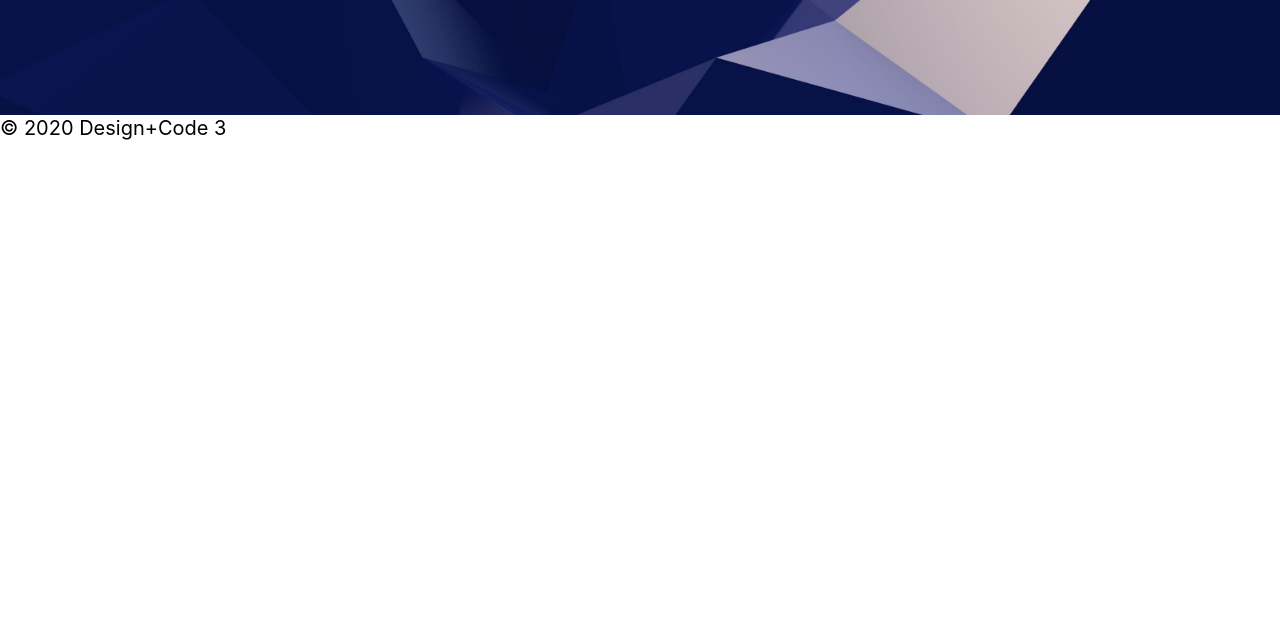
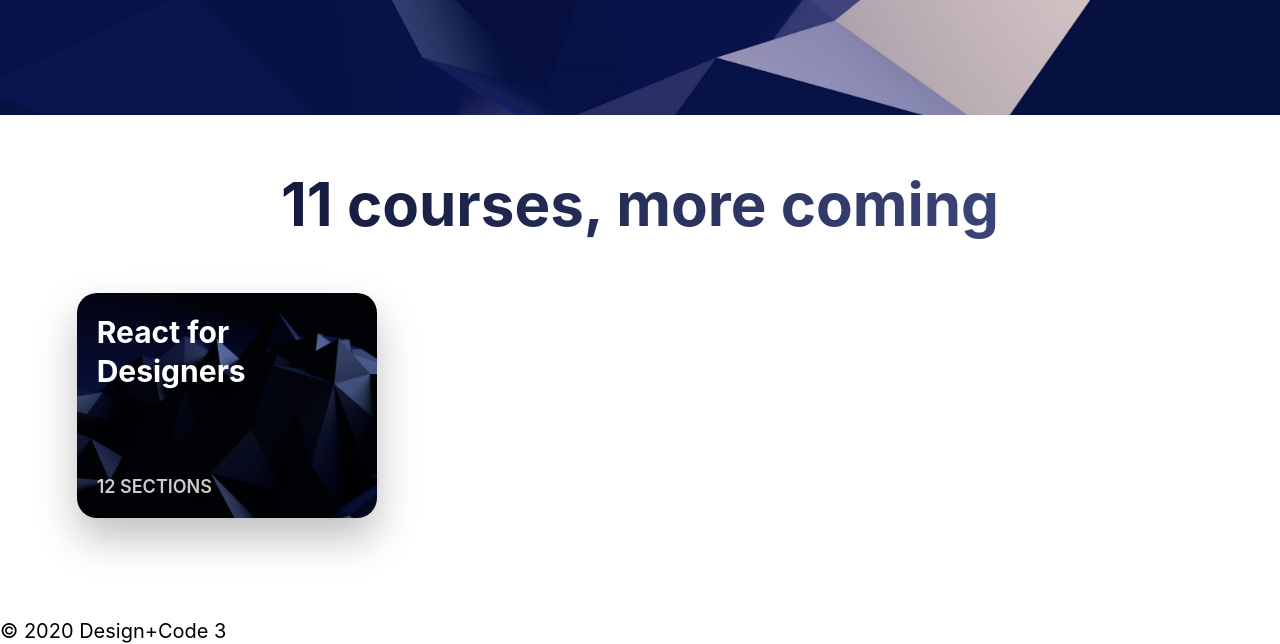
Before and after one commit to gianverab/gatsby-react-app, a Gatsby site: page / in a window 1280 px wide. Shown: the part 805-1449 px from the top of the page. Before the commit the page ends 1033 px from the top, so only its background shows below. Built offline with nearby package versions, Linux system fonts and the light colour scheme; Gatsby itself is replaced by a stand-in of ours.

Commit message:
adding a reusable card component

```diff
--- /dev/null
+++ b/src/components/card/index.css
@@ -0,0 +1,44 @@
+.card {
+  width: 300px;
+  height: 225px;
+  position: relative;
+  overflow: hidden;
+  border-radius: 20px;
+  box-shadow: 0 20px 40px rgba(0, 0, 0, 0.25);
+  display: grid;
+  grid-template-rows: 1fr 1fr;
+  transition: 0.8s cubic-bezier(0.2, 0.8, 0.2, 1);
+}
+
+.card:hover {
+  transform: scale(1.1, 1.1);
+  box-shadow: 0 25px 50px rgba(0, 0, 0, 0.5);
+}
+
+.card:hover img {
+  transform: translateY(-20px);
+}
+
+.card img {
+  position: absolute;
+  top: 0;
+  height: 110%;
+  z-index: -1;
+  transition: 0.8s cubic-bezier(0.2, 0.8, 0.2, 1);
+}
+
+.card h3 {
+  color: #ffffff;
+  font-size: 30px;
+  margin: 20px 0 0 20px;
+  width: 190px;
+}
+
+.card p {
+  color: rgba(255, 255, 255, 0.8);
+  text-transform: uppercase;
+  font-weight: 600;
+  font-size: 18px;
+  align-self: end;
+  margin: 0 0 20px 20px;
+}
--- /dev/null
+++ b/src/components/card/index.js
@@ -0,0 +1,12 @@
+import React from "react"
+import "./index.css"
+
+const Card = ({ title, text, imgSrc }) => (
+  <div className="card">
+    <img src={imgSrc} alt="" />
+    <h3>{title}</h3>
+    <p>{text}</p>
+  </div>
+)
+
+export default Card
--- a/src/layout/index.css
+++ b/src/layout/index.css
@@ -84,6 +84,24 @@ a {
   justify-items: center;
 }
 
+.cards h2 {
+  margin: 50px 20px;
+  font-size: 60px;
+  text-align: center;
+  font-weight: 700;
+  background: linear-gradient(104deg, #050a27 0%, #4a548c 100%);
+  -webkit-background-clip: text;
+  -webkit-text-fill-color: transparent;
+}
+
+.cardGroup {
+  margin: 50px 40px 100px;
+  display: grid;
+  grid-template-columns: repeat(3, 1fr);
+  grid-gap: 40px;
+  justify-items: center;
+}
+
 @keyframes HeroAnimation {
   0% {
     opacity: 0;
@@ -112,3 +130,15 @@ a {
     grid-template-columns: repeat(3, 1fr);
   }
 }
+
+@media screen and (max-width: 1060px) {
+  .cardGroup {
+    grid-template-columns: repeat(2, 1fr);
+  }
+}
+
+@media screen and (max-width: 720px) {
+  .cardGroup {
+    grid-template-columns: repeat(1, 1fr);
+  }
+}
--- a/src/pages/404.js
+++ b/src/pages/404.js
@@ -1,6 +1,6 @@
 import React from "react"
 
-import Layout from "../components/layout"
+import Layout from "../layout"
 import SEO from "../components/seo"
 
 const NotFoundPage = () => (
--- a/src/pages/index.js
+++ b/src/pages/index.js
@@ -3,11 +3,23 @@ import Hero from "../components/hero"
 
 import Layout from "../layout"
 import SEO from "../components/seo"
+import Card from "../components/card"
+import wallpaper from "../images/wallpaper.jpg"
 
 const IndexPage = () => (
   <Layout>
     <SEO title="Home" />
     <Hero />
+    <div className="cards">
+      <h2>11 courses, more coming</h2>
+      <div className="cardGroup">
+        <Card
+          title="React for Designers"
+          text="12 sections"
+          imgSrc={wallpaper}
+        />
+      </div>
+    </div>
   </Layout>
 )
 
--- a/src/pages/page-2.js
+++ b/src/pages/page-2.js
@@ -1,7 +1,7 @@
 import React from "react"
 import { Link } from "gatsby"
 
-import Layout from "../components/layout"
+import Layout from "../layout"
 import SEO from "../components/seo"
 
 const SecondPage = () => (
```
Also changed, not shown: src/pages/using-typescript.tsx (+21 -5 lines).
